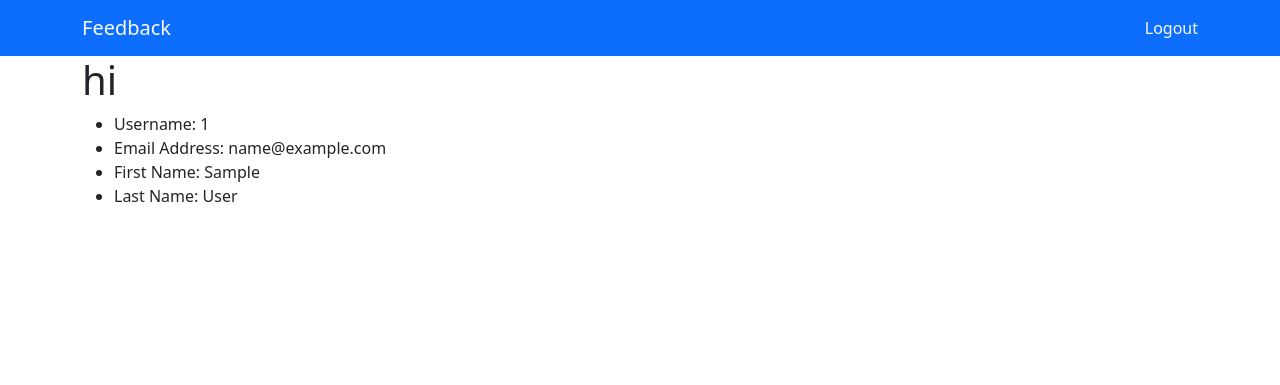
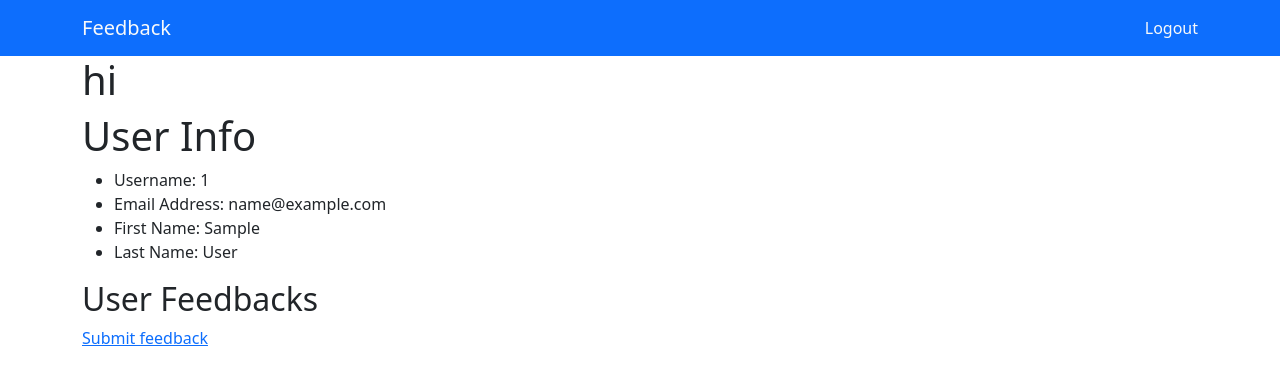
Before and after one commit to VirginiaWu11/24_5_Flask-Feedback_exercise, a Flask app: template templates/user.html in a window 1280 px wide. Shown: the top 385 px of the page. Run offline with Flask 2, Linux system fonts and the light colour scheme; the template is opened without the code that fills it: values that come from a table or form of the project are taken from there, others are empty; the visitor is signed in with stand-in values (Sample User, id 1); data comes from the database, SQL or seed files in the repository.

Commit message:
add ffeedback

```diff
--- a/app.py
+++ b/app.py
@@ -1,7 +1,7 @@
 from flask import Flask, render_template, redirect, session, flash
 from flask_debugtoolbar import DebugToolbarExtension
-from models import connect_db, db, User
-from forms import UserForm, LoginForm
+from models import connect_db, db, User, Feedback
+from forms import UserForm, LoginForm, FeedbackForm
 
 app = Flask(__name__)
 app.config["SQLALCHEMY_DATABASE_URI"] = "postgresql:///feedback"
@@ -46,6 +46,7 @@ def secret(username):
         flash('Please login first.','danger')
         return redirect('/login')
     user=User.query.filter_by(username=username).first()
+
     return render_template('user.html',user=user)
 
 @app.route("/login", methods=['GET','POST'])
@@ -70,3 +71,18 @@ def logout():
     session.pop('username')
     flash('Goodbye!', 'info')
     return redirect('/')
+
+@app.route('/users/<username>/feedback/add', methods=['Get','POST'])
+def add_feedback(username):
+    if "username" not in session:
+        flash("Please login first!", "danger")
+        return redirect('/')
+    form = FeedbackForm()
+    if form.validate_on_submit():
+        title = form.title.data
+        new_feedback = Feedback(title=title, username=username)
+        db.session.add(new_feedback)
+        db.session.commit()
+        flash('Feedback added.', 'success')
+        return redirect(f'/users/{username}')
+    return render_template('/feedback/add.html',form=form)
--- a/forms.py
+++ b/forms.py
@@ -13,3 +13,6 @@ class UserForm(FlaskForm):
 class LoginForm(FlaskForm):
     username = StringField("Username", validators=[InputRequired()])
     password = PasswordField("Password", validators=[InputRequired()])
+
+class FeedbackForm(FlaskForm):
+    title = StringField("Feedback", validators=[InputRequired()])
--- a/templates/user.html
+++ b/templates/user.html
@@ -3,10 +3,14 @@
 {% block title %}Home Page{% endblock %}
 <!--  -->
 {% block content %}
+<h1>User Info</h1>
 <ul>
   <li>Username: {{user.username}}</li>
   <li>Email Address: {{user.email}}</li>
   <li>First Name: {{user.first_name}}</li>
   <li>Last Name: {{user.last_name}}</li>
 </ul>
+<h2>User Feedbacks</h2>
+
+<a href="/users/{{user.username}}/feedback/add">Submit feedback</a>
 {% endblock %}
```
Also changed, not shown: models.py (+8 -0 lines), templates/feedback/add.html (added, +19 -0 lines).
